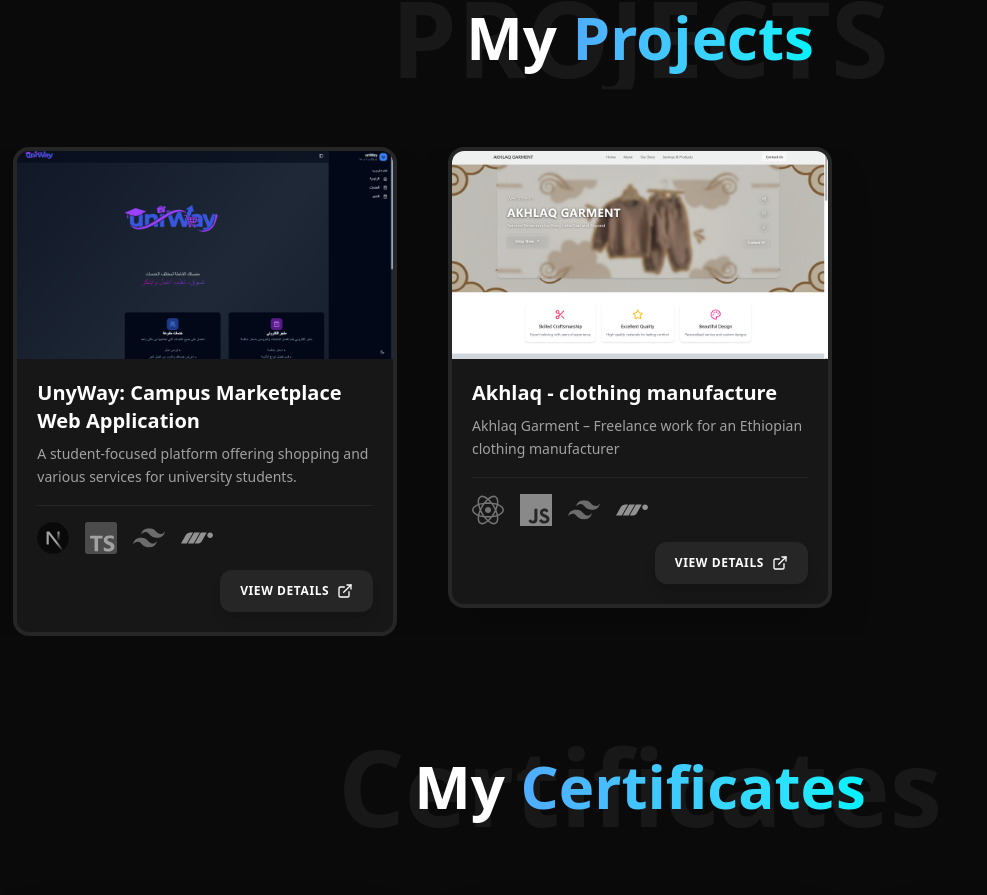
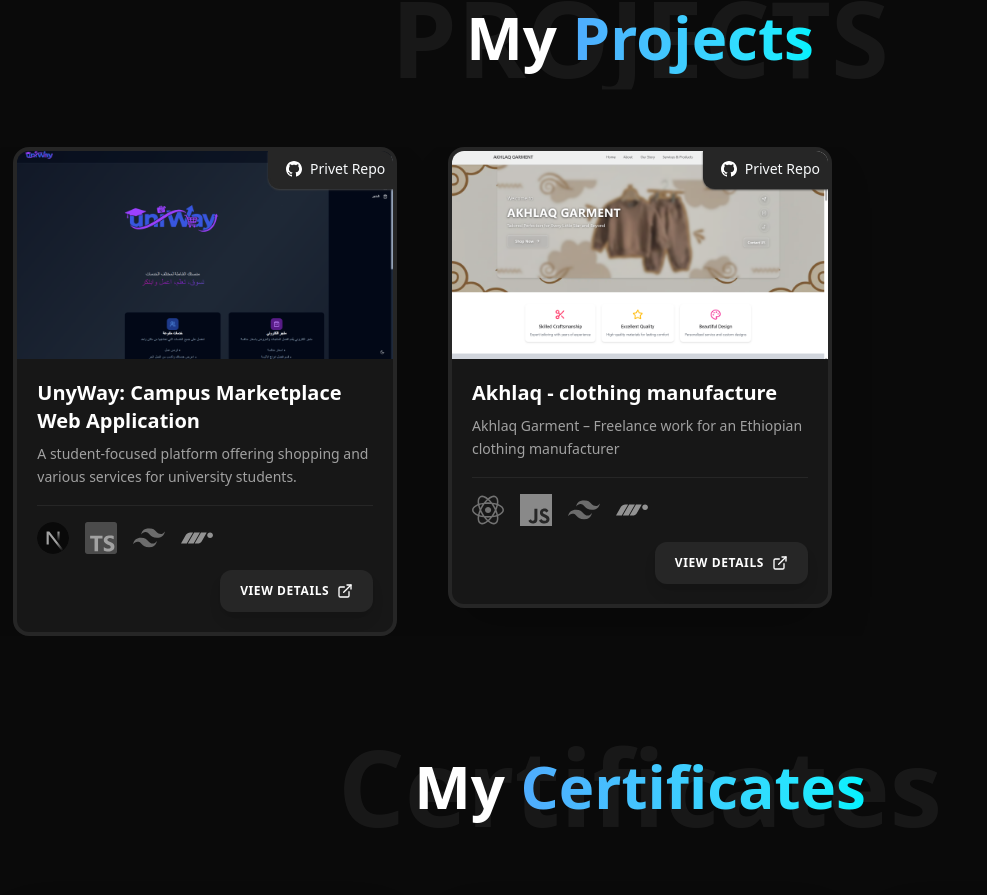
Before and after one commit to JAD-Code/My-Portfolio, a Next.js app: page / in a window 1280 px wide. Shown: the part 2817-3712 px from the top of the page, without its empty margins (0-987 px from the left). Built offline with nearby package versions, Linux system fonts and the light colour scheme.

Commit message:
Readding notch to the Projects card component that shows Repo info

```diff
--- a/src/app/components/ui/Cards/Card.tsx
+++ b/src/app/components/ui/Cards/Card.tsx
@@ -5,6 +5,7 @@
 import GitHubLogo from "@/src/app/components/icons/GitHubLogo";
 import { ExternalLinkIcon } from "lucide-react";
 import ScrollFadeUp from "../ScrollFadeUp";
+import { div } from "framer-motion/client";
 
 interface CardProps {
   img: StaticImageData | string;
@@ -68,7 +69,7 @@
             <video
               ref={cardVideoRef}
               src={videoSrc}
-              className="w-full h-full object-cover"
+              className="relative w-full h-full object-cover"
               autoPlay
               muted
               loop
@@ -85,10 +86,35 @@
             <Image
               src={img}
               alt={title}
-              className="object-cover transition-transform duration-500 group-hover:scale-110"
+              className="relative object-cover transition-transform duration-500 group-hover:scale-110"
               fill
               loading="lazy"
             />
+          )}
+          {!certificate && (
+            <div
+              className={`absolute flex top-0 right-0 bg-neutral-800
+              rounded-bl-xl border-l-2 border-b-2 border-l-neutral-800
+               border-b-neutral-800 hover:cursor-pointer shadow-xs
+               shadow-neutral-700
+               ${
+                 isPublic
+                   ? "hover:text-green-300 hover:border-green-500/50"
+                   : "hover:text-red-300 hover:border-red-500/50"
+               }`}
+            >
+              {isPublic ? (
+                <div className="flex justify-between m-1 p-1 text-sm">
+                  <GitHubLogo className="w-4 h-4 mx-2 mt-[2px]" />
+                  <a href={repoLink}>Public Repo</a>
+                </div>
+              ) : (
+                <div className="flex justify-between m-1 p-1 text-sm">
+                  <GitHubLogo className="w-4 h-4 mx-2 mt-[2px]" />
+                  <p>Privet Repo</p>
+                </div>
+              )}
+            </div>
           )}
         </div>
 
```
